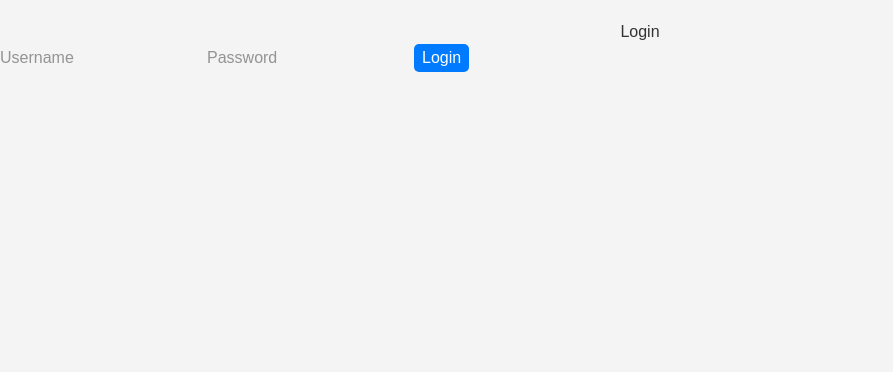
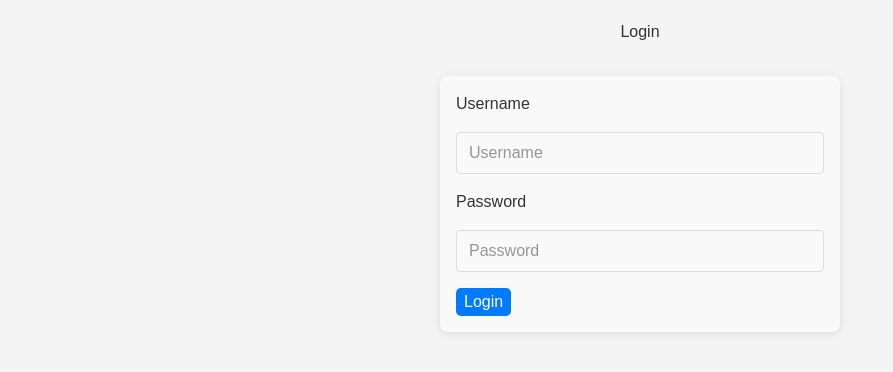
Before and after one commit to Korhrob/Remote-File-Manager, a Next.js app: page / in a window 1280 px wide. Shown: the top 372 px of the page, without its empty margins (0-893 px from the left). Built offline with nearby package versions, Linux system fonts and the light colour scheme.

Commit message:
basic styling for login page

```diff
--- a/src/app/globals.css
+++ b/src/app/globals.css
@@ -164,3 +164,25 @@ button:disabled {
 .untracked {
   color: blue;
 }
+
+.login-form {
+  display: flex;           /* Enable flexbox */
+  flex-direction: column;  /* Stack children vertically */
+  align-items: flex-start; /* Align items to the start of the container */
+  gap: 16px;               /* Add space between elements */
+  width: 100%;
+  max-width: 400px;        /* Set a max width for the form */
+  margin: 32px auto;          /* Center the form horizontally */
+  padding: 16px;           /* Add padding inside the form */
+  background-color: #f9f9f9; /* Background color for the form */
+  border-radius: 8px;      /* Rounded corners for the form */
+  box-shadow: 0 2px 10px rgba(0, 0, 0, 0.1); /* Add a subtle shadow */
+}
+
+.login-form input {
+  width: 100%;             /* Make the input fields span the full width */
+  padding: 8px 12px;       /* Add padding inside the input fields */
+  margin: 0;               /* Remove any default margin */
+  border: 1px solid #ddd;  /* Add a border */
+  border-radius: 4px;      /* Rounded corners for input fields */
+}
--- a/src/app/page.tsx
+++ b/src/app/page.tsx
@@ -22,7 +22,7 @@ const Home = () => {
     });
 
     if (result?.error) {
-      setError("Invalid username or password");
+      showMessage("Invalid username or password", "error");
     } else {
       router.push("/files"); // Redirect on success
     }
@@ -31,14 +31,15 @@ const Home = () => {
   return (
     <div>
       <h1>Login</h1>
-      {error && <p style={{ color: "red" }}>{error}</p>}
-      <form onSubmit={handleLogin}>
+      <form onSubmit={handleLogin} className="login-form">
+        <label htmlFor="username">Username</label>
         <input
           type="text"
           placeholder="Username"
           value={username}
           onChange={(e) => setUsername(e.target.value)}
         />
+        <label htmlFor="password">Password</label>
         <input
           type="password"
           placeholder="Password"
```
